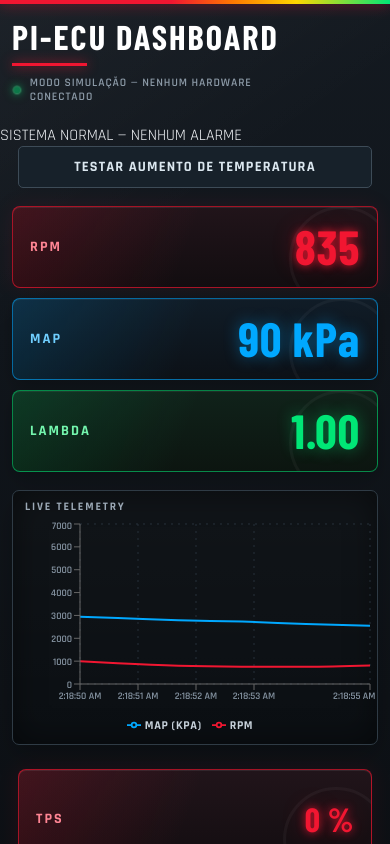
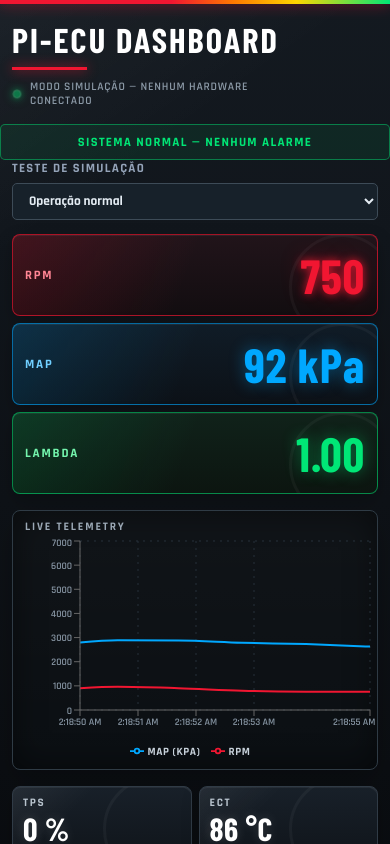
Before and after one commit to Matheus44444/pi-ecu, a React (Vite) app in the folder pi/web/: page / in a window 390 px wide. Shown: the top 844 px of the page. Built offline with nearby package versions, Linux system fonts and the light colour scheme; a web font is replaced by a local one.

Commit message:
feat: consolida dashboard responsivo e simulacao

```diff
--- a/pi/web/src/main.jsx
+++ b/pi/web/src/main.jsx
@@ -24,12 +24,16 @@ function limitar(valor, minimo, maximo) {
 
 function criarTelemetriaAnterior() {
   return {
+    time: new Date().toLocaleTimeString(),
+
     rpm: 900,
     map_kpa: 100,
     lambda1: 1.0,
+
     tps: 0,
     ect_c: 85,
     iat_c: 28,
+
     battery_v: 13.8,
     oil_bar: 4.0,
     fuel_bar: 3.1,
@@ -37,47 +41,87 @@ function criarTelemetriaAnterior() {
 }
 
 function gerarTelemetria(anterior = criarTelemetriaAnterior()) {
-  const rpm = limitar(
-    anterior.rpm + (Math.random() - 0.5) * 280,
-    750,
-    6500
-  );
+  const rpm = limitar(anterior.rpm + (Math.random() - 0.5) * 280, 750, 6500);
 
   const mapKpa = limitar(
     anterior.map_kpa + (Math.random() - 0.5) * 12,
     30,
-    220
+    220,
   );
 
-  const tps = limitar(
-    anterior.tps + (Math.random() - 0.5) * 12,
-    0,
-    100
-  );
+  const tps = limitar(anterior.tps + (Math.random() - 0.5) * 12, 0, 100);
 
   return {
     time: new Date().toLocaleTimeString(),
 
     rpm: Math.round(rpm),
+
     map_kpa: Math.round(mapKpa),
+
     lambda1: Number((1 + (Math.random() - 0.5) * 0.04).toFixed(2)),
 
     tps: Math.round(tps),
-    ect_c: Math.round(limitar(anterior.ect_c + (Math.random() - 0.5) * 2, 75, 110)),
-    iat_c: Math.round(limitar(anterior.iat_c + (Math.random() - 0.5) * 2, 20, 55)),
+
+    ect_c: Math.round(
+      limitar(anterior.ect_c + (Math.random() - 0.5) * 2, 75, 110),
+    ),
+
+    iat_c: Math.round(
+      limitar(anterior.iat_c + (Math.random() - 0.5) * 2, 20, 55),
+    ),
 
     battery_v: Number(
-      limitar(anterior.battery_v + (Math.random() - 0.5) * 0.15, 12, 14.8).toFixed(1)
+      limitar(
+        anterior.battery_v + (Math.random() - 0.5) * 0.15,
+        12,
+        14.8,
+      ).toFixed(1),
     ),
 
     oil_bar: Number(
-      limitar(anterior.oil_bar + (Math.random() - 0.5) * 0.3, 0.5, 6).toFixed(1)
+      limitar(anterior.oil_bar + (Math.random() - 0.5) * 0.3, 0.5, 6).toFixed(
+        1,
+      ),
     ),
 
     fuel_bar: Number(
-      limitar(anterior.fuel_bar + (Math.random() - 0.5) * 0.2, 1, 5).toFixed(1)
+      limitar(anterior.fuel_bar + (Math.random() - 0.5) * 0.2, 1, 5).toFixed(1),
     ),
   };
+}
+
+function aplicarModoSimulacao(ponto, anterior, modo) {
+  const resultado = { ...ponto };
+
+  switch (modo) {
+    case "temperature":
+      resultado.ect_c = Math.min(anterior.ect_c + 2, 115);
+      break;
+
+    case "battery":
+      resultado.battery_v = Number(
+        Math.max(anterior.battery_v - 0.2, 10.5).toFixed(1),
+      );
+      break;
+
+    case "oil":
+      resultado.oil_bar = Number(
+        Math.max(anterior.oil_bar - 0.3, 0.3).toFixed(1),
+      );
+      break;
+
+    case "fuel":
+      resultado.fuel_bar = Number(
+        Math.max(anterior.fuel_bar - 0.2, 0.8).toFixed(1),
+      );
+      break;
+
+    case "normal":
+    default:
+      break;
+  }
+
+  return resultado;
 }
 
 function Card({ title, value }) {
@@ -90,31 +134,32 @@ function Card({ title, value }) {
 }
 
 function App() {
-  const [telemetry, setTelemetry] = useState(() => [gerarTelemetria()]);
+  const [simulationMode, setSimulationMode] = useState("normal");
 
-  const [testeAlarme, setTesteAlarme] = useState(false);
+  const [telemetry, setTelemetry] = useState(() => [criarTelemetriaAnterior()]);
 
   useEffect(() => {
     const timer = setInterval(() => {
       setTelemetry((previous) => {
         const lastPoint = previous.at(-1) || criarTelemetriaAnterior();
-        let nextPoint = gerarTelemetria(lastPoint);
 
-        if (testeAlarme) {
-          nextPoint = {
-            ...nextPoint,
-            ect_c: Math.min(lastPoint.ect_c + 2, 115),
-          };
-        }
+        const generatedPoint = gerarTelemetria(lastPoint);
+
+        const nextPoint = aplicarModoSimulacao(
+          generatedPoint,
+          lastPoint,
+          simulationMode,
+        );
 
         return [...previous.slice(-(MAX_POINTS - 1)), nextPoint];
       });
     }, 1000);
 
     return () => clearInterval(timer);
-  }, [testeAlarme]);
+  }, [simulationMode]);
 
   const current = telemetry.at(-1) || criarTelemetriaAnterior();
+
   const alarms = avaliarAlarmes(current);
 
   return (
@@ -129,19 +174,30 @@ function App() {
       <AlarmBanner alarms={alarms} />
 
       <div className="simulation-controls">
-        <button
-          onClick={() => setTesteAlarme((valor) => !valor)}
-          className={testeAlarme ? "active" : ""}
+        <label htmlFor="simulation-mode">TESTE DE SIMULAÇÃO</label>
+
+        <select
+          id="simulation-mode"
+          value={simulationMode}
+          onChange={(event) => setSimulationMode(event.target.value)}
         >
-          {testeAlarme
-            ? "Parar teste de temperatura"
-            : "Testar aumento de temperatura"}
-        </button>
+          <option value="normal">Operação normal</option>
+
+          <option value="temperature">Aumentar temperatura</option>
+
+          <option value="battery">Reduzir bateria</option>
+
+          <option value="oil">Reduzir pressão de óleo</option>
+
+          <option value="fuel">Reduzir pressão de combustível</option>
+        </select>
       </div>
 
       <section className="cards">
         <Card title="RPM" value={current.rpm} />
+
         <Card title="MAP" value={`${current.map_kpa} kPa`} />
+
         <Card title="Lambda" value={current.lambda1.toFixed(2)} />
       </section>
 
@@ -157,6 +213,7 @@ function App() {
             <YAxis yAxisId="map" orientation="right" domain={[0, 250]} hide />
 
             <Tooltip />
+
             <Legend />
 
             <Line
@@ -184,10 +241,15 @@ function App() {
 
       <section className="secondary-cards">
         <Card title="TPS" value={`${current.tps} %`} />
+
         <Card title="ECT" value={`${current.ect_c} °C`} />
+
         <Card title="IAT" value={`${current.iat_c} °C`} />
+
         <Card title="Bateria" value={`${current.battery_v} V`} />
+
         <Card title="Óleo" value={`${current.oil_bar} bar`} />
+
         <Card title="Combustível" value={`${current.fuel_bar} bar`} />
       </section>
     </main>
--- a/pi/web/src/style.css
+++ b/pi/web/src/style.css
@@ -3,13 +3,11 @@
 :root {
   --bg: #080a0d;
   --panel: #101419;
-  --panel-2: #151b22;
   --line: #2a343e;
   --text: #f4f7fa;
   --muted: #8c9aa7;
 
   --red: #f11631;
-  --red-dark: #8a0e1e;
   --blue: #00a8ff;
   --green: #00e676;
   --yellow: #ffd600;
@@ -20,13 +18,18 @@
   box-sizing: border-box;
 }
 
+html,
+body {
+  min-width: 320px;
+  min-height: 100%;
+  margin: 0;
+}
+
 html {
   background: var(--bg);
 }
 
 body {
-  margin: 0;
-  min-width: 320px;
   color: var(--text);
   background:
     radial-gradient(circle at 50% -20%, #26313b 0%, transparent 35%),
@@ -51,12 +54,9 @@ main {
   position: relative;
   width: calc(100% - 48px);
   max-width: 1280px;
-  height: calc(100vh - 48px);
+  min-height: calc(100vh - 48px);
   margin: 24px auto;
-
-  /* Permite rolagem vertical dentro do painel */
-  overflow-x: hidden;
-  overflow-y: auto;
+  overflow: hidden;
 
   border: 1px solid var(--line);
   border-radius: 12px;
@@ -73,6 +73,7 @@ main {
 
 main::before {
   position: absolute;
+  z-index: 2;
   top: 0;
   left: 0;
   width: 100%;
@@ -90,7 +91,7 @@ main::before {
 h1 {
   margin: 0;
   padding: 28px 30px 12px;
-  color: #ffffff;
+  color: #fff;
   font-family: "Barlow Condensed", Arial, sans-serif;
   font-size: clamp(2rem, 5vw, 3.4rem);
   font-weight: 800;
@@ -113,7 +114,7 @@ h1::after {
   display: flex;
   align-items: center;
   gap: 8px;
-  margin: 0 30px 22px;
+  margin: 0 30px 18px;
   color: var(--muted);
   font-size: 0.94rem;
   font-weight: 600;
@@ -124,6 +125,7 @@ h1::after {
 .led {
   width: 10px;
   height: 10px;
+  flex: 0 0 10px;
   border: 1px solid #68ffac;
   border-radius: 50%;
   background: var(--green);
@@ -147,17 +149,51 @@ h1::after {
   }
 }
 
+/* Controles da simulação */
+.simulation-controls {
+  display: flex;
+  align-items: center;
+  gap: 12px;
+  padding: 0 18px 16px;
+}
+
+.simulation-controls label {
+  color: #94a3b8;
+  font-size: 0.8rem;
+  font-weight: 700;
+  letter-spacing: 0.1em;
+}
+
+.simulation-controls select {
+  min-width: 240px;
+  padding: 8px 12px;
+  border: 1px solid #3d4b57;
+  border-radius: 5px;
+  outline: none;
+  color: #e5edf4;
+  background: #17212a;
+  cursor: pointer;
+  font-family: "Rajdhani", Arial, sans-serif;
+  font-weight: 700;
+}
+
+.simulation-controls select:focus {
+  border-color: var(--blue);
+  box-shadow: 0 0 10px rgba(0, 168, 255, 0.25);
+}
+
+/* Cards principais */
 .cards {
   display: grid;
   grid-template-columns: 2fr 1fr 1fr;
-  gap: 14px;
-  padding: 0 30px 24px;
+  gap: 8px;
+  padding: 0 18px 16px;
 }
 
 .card {
   position: relative;
-  min-height: 130px;
-  padding: 16px 19px;
+  min-height: 96px;
+  padding: 10px 13px;
   overflow: hidden;
   border: 1px solid #303b46;
   border-radius: 8px;
@@ -183,42 +219,39 @@ h1::after {
 .card span {
   display: block;
   color: #b8c3cd;
-  font-size: 1rem;
+  font-size: 0.85rem;
   font-weight: 700;
   letter-spacing: 0.14em;
   text-transform: uppercase;
 }
 
 .card strong {
-  display: block;
   position: relative;
   z-index: 1;
-  margin-top: 7px;
+  display: block;
+  margin-top: 5px;
   color: #fff;
   font-family: "Barlow Condensed", Arial, sans-serif;
-  font-size: clamp(2.5rem, 6vw, 5rem);
+  font-size: clamp(2rem, 4.5vw, 3.8rem);
   font-weight: 800;
   line-height: 0.9;
   letter-spacing: 0.015em;
   text-shadow: 0 0 12px rgba(255, 255, 255, 0.14);
 }
 
-/* RPM: indicador principal */
-.card:first-child {
+/* RPM */
+.cards .card:nth-child(1) {
   border-color: rgba(241, 22, 49, 0.65);
   background:
     linear-gradient(110deg, rgba(241, 22, 49, 0.16), transparent 48%),
     linear-gradient(180deg, #21141a, #120d10);
-  box-shadow:
-    inset 0 1px rgba(255, 255, 255, 0.08),
-    0 0 22px rgba(241, 22, 49, 0.09);
 }
 
-.card:first-child span {
+.cards .card:nth-child(1) span {
   color: #ff8594;
 }
 
-.card:first-child strong {
+.cards .card:nth-child(1) strong {
   color: var(--red);
   text-shadow:
     0 0 8px rgba(241, 22, 49, 0.85),
@@ -226,44 +259,45 @@ h1::after {
 }
 
 /* MAP */
-.card:nth-child(2) {
+.cards .card:nth-child(2) {
   border-color: rgba(0, 168, 255, 0.58);
   background:
     linear-gradient(110deg, rgba(0, 168, 255, 0.15), transparent 48%),
     linear-gradient(180deg, #101c27, #0c1117);
 }
 
-.card:nth-child(2) span {
+.cards .card:nth-child(2) span {
   color: #70cfff;
 }
 
-.card:nth-child(2) strong {
+.cards .card:nth-child(2) strong {
   color: var(--blue);
   text-shadow: 0 0 16px rgba(0, 168, 255, 0.45);
 }
 
 /* Lambda */
-.card:nth-child(3) {
+.cards .card:nth-child(3) {
   border-color: rgba(0, 230, 118, 0.52);
   background:
     linear-gradient(110deg, rgba(0, 230, 118, 0.12), transparent 48%),
     linear-gradient(180deg, #10221a, #0c1510);
 }
 
-.card:nth-child(3) span {
+.cards .card:nth-child(3) span {
   color: #74f6ae;
 }
 
-.card:nth-child(3) strong {
+.cards .card:nth-child(3) strong {
   color: var(--green);
   text-shadow: 0 0 16px rgba(0, 230, 118, 0.43);
 }
 
+/* Gráfico */
 .chart-box {
   position: relative;
-  height: 400px;
-  margin: 0 30px 30px;
-  padding: 18px 18px 7px;
+  height: 330px;
+  margin: 0 18px 18px;
+  padding: 18px 10px 5px;
   overflow: hidden;
   border: 1px solid #2f3b45;
   border-radius: 8px;
@@ -287,7 +321,6 @@ h1::after {
   letter-spacing: 0.16em;
 }
 
-/* Customiza o gráfico gerado pelo Recharts */
 .recharts-cartesian-grid line {
   stroke: #27313a !important;
   stroke-dasharray: 2 5;
@@ -322,7 +355,69 @@ h1::after {
   font-weight: 600 !important;
 }
 
-/* Scrollbar discreta */
+/* Cards secundários */
+.secondary-cards {
+  display: grid;
+  grid-template-columns: repeat(3, 1fr);
+  gap: 8px;
+  padding: 0 18px 20px;
+}
+
+.secondary-cards .card {
+  min-height: 78px;
+}
+
+.secondary-cards .card strong {
+  font-size: clamp(1.7rem, 3vw, 2.8rem);
+}
+
+/* Alarmes */
+.alarm-list {
+  display: grid;
+  gap: 8px;
+  padding: 0 18px 14px;
+}
+
+.alarm-banner {
+  padding: 9px 12px;
+  border: 1px solid;
+  border-radius: 5px;
+  font-size: 0.8rem;
+  font-weight: 700;
+  letter-spacing: 0.1em;
+  text-align: center;
+}
+
+.alarm-ok {
+  border-color: rgba(0, 230, 118, 0.45);
+  color: var(--green);
+  background: rgba(0, 230, 118, 0.08);
+}
+
+.alarm-alerta {
+  border-color: rgba(255, 214, 0, 0.65);
+  color: var(--yellow);
+  background: rgba(255, 214, 0, 0.1);
+}
+
+.alarm-critico {
+  border-color: rgba(241, 22, 49, 0.8);
+  color: #ff7180;
+  background: rgba(241, 22, 49, 0.14);
+  animation: alarm-pulse 1s infinite alternate;
+}
+
+@keyframes alarm-pulse {
+  from {
+    box-shadow: 0 0 3px rgba(241, 22, 49, 0.25);
+  }
+
+  to {
+    box-shadow: 0 0 18px rgba(241, 22, 49, 0.65);
+  }
+}
+
+/* Barra de rolagem em desktop */
 main::-webkit-scrollbar {
   width: 10px;
 }
@@ -343,13 +438,27 @@ main::-webkit-scrollbar-thumb:hover {
   background: linear-gradient(180deg, var(--red), #a70f23);
 }
 
-/* Tablet em pé e celular */
-@media (max-width: 1024px),
-(orientation: portrait) {
+/* Tablet */
+@media (min-width: 601px) and (max-width: 1024px) {
+  main {
+    width: calc(100% - 28px);
+    margin: 14px auto;
+  }
+
+  .cards {
+    grid-template-columns: 1.5fr 1fr 1fr;
+  }
+
+  .secondary-cards {
+    grid-template-columns: repeat(3, 1fr);
+  }
+}
+
+/* Celular */
+@media (max-width: 600px) {
 
   html,
   body {
-    min-height: 100%;
     overflow-x: hidden;
     overflow-y: auto;
   }
@@ -360,13 +469,9 @@ main::-webkit-scrollbar-thumb:hover {
 
   main {
     width: 100%;
-    height: auto;
     min-height: 100dvh;
     margin: 0;
-
-    /* No celular, o scroll deve ser da página */
     overflow: visible;
-
     border-top: 0;
     border-right: 0;
     border-left: 0;
@@ -380,9 +485,8 @@ main::-webkit-scrollbar-thumb:hover {
   }
 
   h1 {
-    padding: 26px 18px 10px;
-    font-size: clamp(2.1rem, 10vw, 3.2rem);
-    line-height: 0.9;
+    padding: 24px 12px 10px;
+    font-size: 2.15rem;
   }
 
   h1::after {
@@ -392,41 +496,52 @@ main::-webkit-scrollbar-thumb:hover {
   }
 
   .status {
-    margin: 0 18px 20px;
+    max-width: 300px;
+    margin: 0 12px 16px;
     font-size: 0.72rem;
     line-height: 1.25;
-    letter-spacing: 0.08em;
+  }
+
+  .simulation-controls {
+    align-items: stretch;
+    flex-direction: column;
+    gap: 7px;
+    padding: 0 12px 14px;
+  }
+
+  .simulation-controls select {
+    width: 100%;
+    min-width: 0;
   }
 
   .cards {
     grid-template-columns: 1fr;
-    gap: 10px;
-    padding: 0 18px 18px;
+    gap: 7px;
+    padding: 0 12px 16px;
   }
 
   .card {
     display: flex;
     align-items: center;
     justify-content: space-between;
-    min-height: 92px;
-    padding: 14px 17px;
+    min-height: 82px;
+    padding: 10px 12px;
   }
 
   .card span {
-    font-size: 0.9rem;
+    font-size: 0.8rem;
   }
 
   .card strong {
     margin-top: 0;
-    font-size: clamp(2.9rem, 14vw, 4.5rem);
+    font-size: 3rem;
     text-align: right;
   }
 
   .chart-box {
-    height: 300px;
-    margin: 0 18px 24px;
-    padding: 28px 2px 4px;
-    border-radius: 7px;
+    height: 260px;
+    margin: 0 12px 16px;
+    padding: 25px 2px 3px;
   }
 
   .recharts-text {
@@ -434,138 +549,32 @@ main::-webkit-scrollbar-thumb:hover {
   }
 
   .recharts-legend-item-text {
-    font-size: 0.75rem;
-  }
+    font-size: 0.7rem;
   }
 
   .secondary-cards {
-  display: grid;
-  grid-template-columns: repeat(3, 1fr);
-  gap: 12px;
-  padding: 0 30px 30px;
+    grid-template-columns: repeat(2, 1fr);
+    gap: 7px;
+    padding: 0 12px 18px;
   }
 
   .secondary-cards .card {
-  min-height: 100px;
+    display: block;
+    min-height: 72px;
+    padding: 8px 10px;
+  }
+
+  .secondary-cards .card span {
+    font-size: 0.72rem;
   }
 
   .secondary-cards .card strong {
-  font-size: clamp(2.1rem, 4vw, 3.5rem);
+    margin-top: 4px;
+    font-size: 2rem;
+    text-align: left;
   }
 
-.secondary-cards {
-  display: grid;
-  grid-template-columns: repeat(3, 1fr);
-  gap: 12px;
-  padding: 0 30px 30px;
-}
-
-.secondary-cards .card {
-  min-height: 100px;
-}
-
-.secondary-cards .card strong {
-  font-size: clamp(2.1rem, 4vw, 3.5rem);
-}
-
-@media (max-width: 1024px),
-(orientation: portrait) {
-  .secondary-cards {
-    grid-template-columns: 1fr;
-    gap: 10px;
-    padding: 0 18px 24px;
+  .alarm-list {
+    padding: 0 12px 12px;
   }
 }
-
-.simulation-controls {
-  display: flex;
-  justify-content: center;
-  padding: 0 30px 20px;
-}
-
-.simulation-controls button {
-  padding: 11px 18px;
-  border: 1px solid #3d4b57;
-  border-radius: 5px;
-  color: #dbe7ef;
-  background: #17212a;
-  cursor: pointer;
-  font-family: "Rajdhani", Arial, sans-serif;
-  font-size: 0.9rem;
-  font-weight: 700;
-  letter-spacing: 0.08em;
-  text-transform: uppercase;
-  transition: 0.2s ease;
-}
-
-.simulation-controls button:hover {
-  border-color: var(--blue);
-  color: white;
-  background: #1d3544;
-  box-shadow: 0 0 12px rgba(0, 168, 255, 0.25);
-}
-
-.simulation-controls button.active {
-  border-color: var(--red);
-  color: white;
-  background: #49131d;
-  box-shadow: 0 0 14px rgba(241, 22, 49, 0.4);
-}
-
-@media (max-width: 1024px),
-(orientation: portrait) {
-  .simulation-controls {
-    padding: 0 18px 18px;
-  }
-
-  .simulation-controls button {
-    width: 100%;
-  }
-}
-
-/* Celulares pequenos */
-@media (max-width: 480px) {
-  h1 {
-    padding-top: 22px;
-    font-size: 2.15rem;
-  }
-
-  .status {
-    max-width: 300px;
-  }
-
-  .card {
-    min-height: 82px;
-  }
-
-  .card strong {
-    font-size: 3rem;
-  }
-
-  .chart-box {
-    height: 255px;
-    margin-right: 12px;
-    margin-left: 12px;
-  }
-
-  .cards {
-    padding-right: 12px;
-    padding-left: 12px;
-  }
-
-  .status {
-    margin-right: 12px;
-    margin-left: 12px;
-  }
-
-  h1 {
-    padding-right: 12px;
-    padding-left: 12px;
-  }
-}
-
-.secondary-cards {
-  grid-template-columns: 1fr;
-  gap: 10px;
-  padding: 0 18px 24px;
-}
--- a/pi/web/src/utils/alarms.js
+++ b/pi/web/src/utils/alarms.js
@@ -3,6 +3,13 @@ export function avaliarAlarmes(telemetria) {
 
     if (!telemetria) {
         return alarmes;
+    }
+
+    if (telemetria.rpm >= 6000) {
+        alarmes.push({
+            nivel: "critico",
+            mensagem: "Rotação elevada",
+        });
     }
 
     if (telemetria.ect_c >= 105) {
@@ -38,5 +45,22 @@ export function avaliarAlarmes(telemetria) {
         });
     }
 
+    if (
+        telemetria.lambda1 < 0.85 ||
+        telemetria.lambda1 > 1.15
+    ) {
+        alarmes.push({
+            nivel: "alerta",
+            mensagem: "Lambda fora da faixa configurada",
+        });
+    }
+
+    if (telemetria.map_kpa > 210) {
+        alarmes.push({
+            nivel: "alerta",
+            mensagem: "Pressão MAP elevada",
+        });
+    }
+
     return alarmes;
 }
```
Lines whose indentation alone changed are shown as unchanged.
